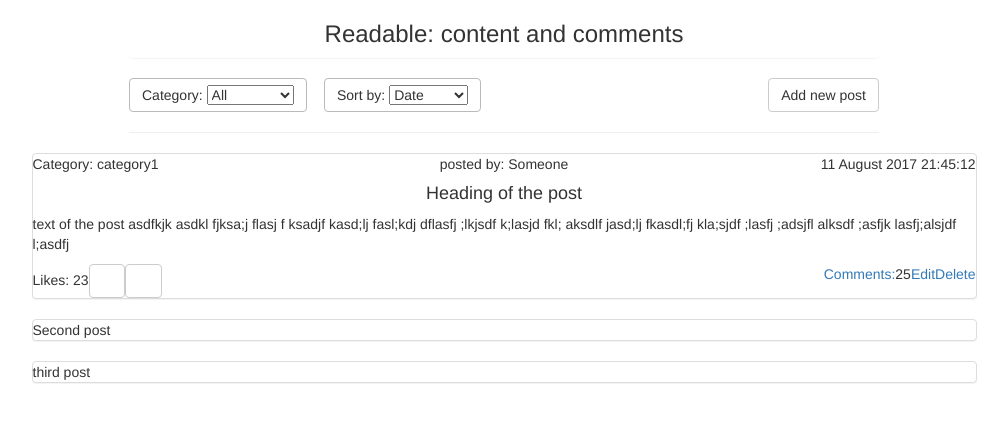
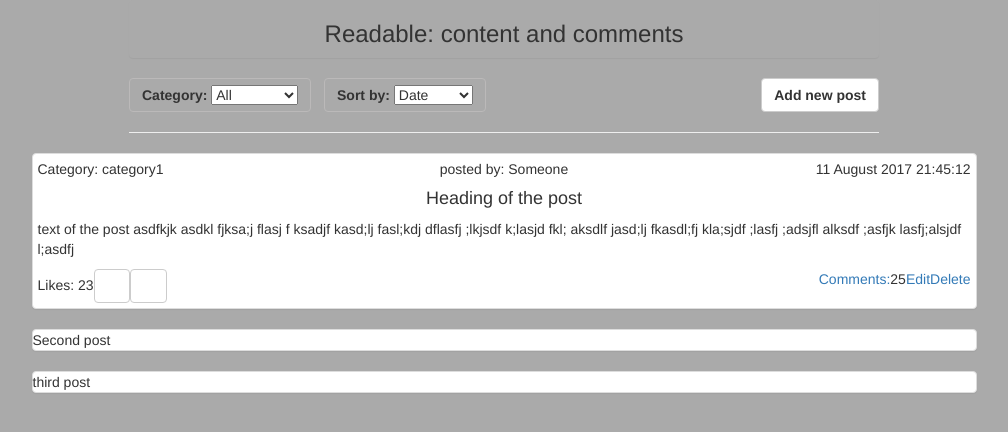
Before and after one commit to developer2020github/readable, a React (Create React App) app: page / in a window 1280 px wide. Shown: the top 432 px of the page, without its empty margins (136-1144 px from the left). Built offline with nearby package versions, Linux system fonts and the light colour scheme; a web font is replaced by a local one.

Commit message:
refactor: moved app header into a separate component

```diff
--- /dev/null
+++ b/src/ApplicationHeader.js
@@ -0,0 +1,20 @@
+import React from 'react';
+import './libs/bootstrap/dist/css/bootstrap.min.css'
+import './Readable.css';
+
+const ApplicationHeader = (props) => {
+    return (
+
+        <div className="row">
+            <div className="col-md-8 col-md-offset-2 text-center">
+                <div className="panel panel-header app-background">
+                    <h3>Readable: content and comments</h3>
+                </div>
+
+            </div>
+        </div>
+    )
+
+};
+
+export default ApplicationHeader;
--- a/src/DefaultPage.js
+++ b/src/DefaultPage.js
@@ -4,5 +4,4 @@ import React from 'react'
 
 const  DefaultPage = ()=> <h1>Error 404: page does not exist</h1>
 
-
 export default DefaultPage;
--- a/src/MainView.js
+++ b/src/MainView.js
@@ -4,26 +4,18 @@ import logo from './logo.svg';
 import './libs/bootstrap/dist/css/bootstrap.min.css'
 import './Readable.css';
 import { serverApiTestMain } from './ServerApiTest';
-
+import  ApplicationHeader  from './ApplicationHeader';
 
 class MainView extends Component {
 	render() {
 		return (
-     <div className ="container">
-	 <div className ="row">
-		   <div className = "col-md-8 col-md-offset-2 text-center">
-			            <div className = "panel panel-header">
-			      		   <h3>Readable: content and comments</h3>
-			      		</div>
-
-		   </div>
-	   </div>
-
+			<div className="container">
+				<ApplicationHeader/>
 				<div className="row">
 
 					<div className="col-md-2 col-md-offset-2">
-		    <div className="btn-panel">
-			      <span>Category: </span>
+						<div className="btn-panel control-style">
+							<span className="control-style">Category: </span>
 							<select class="selectpicker">
 								<option>All</option>
 								<option>Category1</option>
@@ -33,7 +25,7 @@ class MainView extends Component {
 					</div>
 					<div className="col-md-2">
 						<div className="btn-panel">
-			      <span>Sort by: </span>
+							<span className="control-style">Sort by: </span>
 							<select className="selectpicker">
 								<option>Date</option>
 								<option>Score</option>
@@ -42,7 +34,7 @@ class MainView extends Component {
 						</div>
 					</div>
 					<div className="col-md-4 text-right">
-	        <Link className= "btn btn-default" to= "/NewPost">Add new post</Link>
+						<Link className="btn btn-default control-style" to="/NewPost">Add new post</Link>
 					</div>
 				</div>
 				<div className="row">
@@ -52,7 +44,7 @@ class MainView extends Component {
 				</div>
 				<div className="row">
 					<div className="col-md-10 col-md-offset-1">
-		     <div className="panel panel-default">
+						<div className="panel panel-default post-panel">
 							<div className="row">
 								<div className="col-xs-4 text-left">Category: category1</div>
 								<div className="col-xs-4 text-center">posted by: Someone</div>
@@ -60,7 +52,7 @@ class MainView extends Component {
 							</div>
 
 							<div>
-		            <h4  className="text-center"> Heading of the post</h4>
+								<h4 className="text-center"> Heading of the post</h4>
 								<p>
 									text of the post asdfkjk asdkl fjksa;j flasj f
 		        	ksadjf kasd;lj fasl;kdj dflasfj ;lkjsdf k;lasjd fkl;
--- a/src/NewPost.js
+++ b/src/NewPost.js
@@ -2,22 +2,14 @@ import React, { Component } from 'react';
 import { Link } from 'react-router-dom';
 import './libs/bootstrap/dist/css/bootstrap.min.css';
 import './Readable.css';
-
+import  ApplicationHeader  from './ApplicationHeader';
 
 class NewPost extends Component {
   render() {
     return (
 
     <div className="container">
-        <div className="row">
-            <div className="col-md-8 col-md-offset-2 text-center">
-                <div className="panel panel-header">
-                    <h3>Readable: content and comments</h3>
-                </div>
-            </div>
-        </div>
-
-
+        <ApplicationHeader/>
 
         <div className="row">
             <div className="col-md-2 text-left col-md-offset-3"><Link to="/">Main page</Link></div>
--- a/src/Readable.css
+++ b/src/Readable.css
@@ -1,3 +1,16 @@
+
+
+body, .app-background {
+  background-color: #aaaaaa;
+}
+
+.control-style{
+  font-weight: bold;
+}
+.content-background{
+  background-color: white;
+}
+
 .btn-panel {
   display: inline-block;
   padding: 6px 12px;
@@ -17,3 +30,10 @@
 .margin1 {
   margin-right: 5px;
 }
+
+.post-panel {
+  padding-top: 5px;
+  padding-bottom: 5px;
+  padding-left: 5px;
+  padding-right: 5px;
+}
```
Lines whose indentation alone changed are shown as unchanged.
